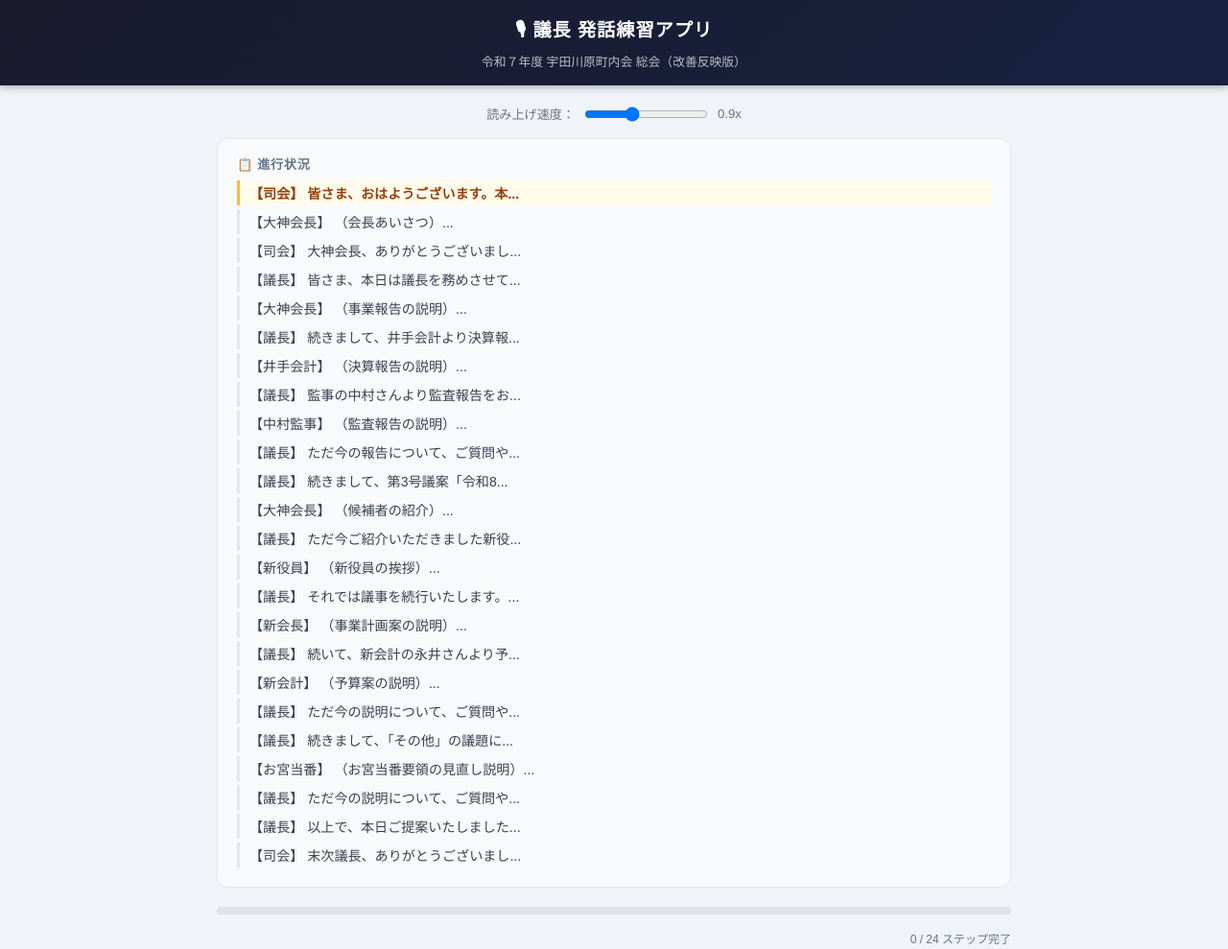
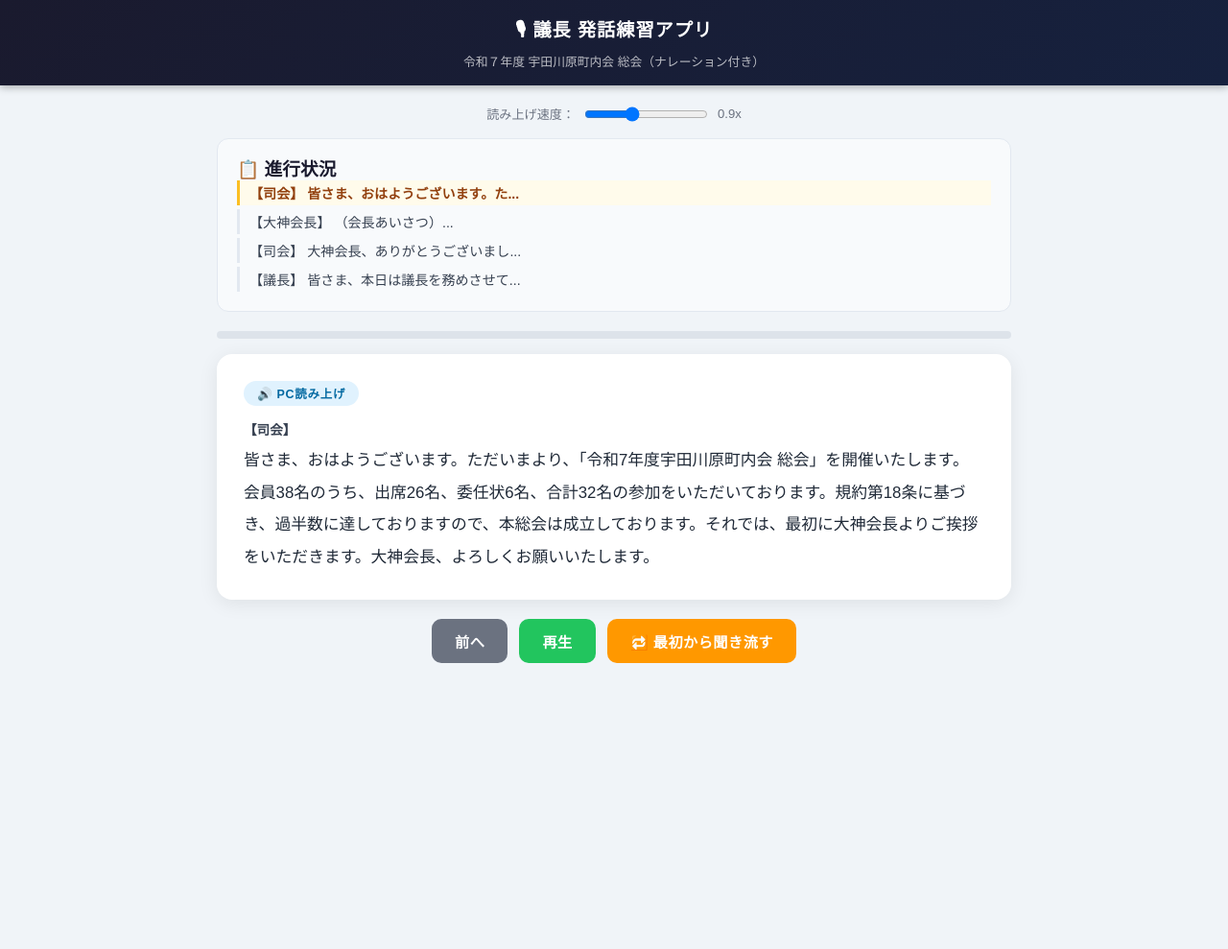
Before and after one commit to takaair/gichou-practice, a plain HTML site: page index.html in a window 1280 px wide. Shown: the top 989 px of the page at 96% size. After the commit the page ends 800 px from the top, so only its background shows below. Drawn offline with Linux system fonts and the light colour scheme.

Commit message:
Update index.html for narration feature

```diff
--- a/index.html
+++ b/index.html
@@ -3,8 +3,9 @@
 <head>
   <meta charset="UTF-8">
   <meta name="viewport" content="width=device-width, initial-scale=1.0">
-  <title>議長発話練習アプリ（令和7年度版）</title>
+  <title>議長発話練習アプリ（ナレーション付き）</title>
   <style>
+    /* デザイン設定（変更なし） */
     * { box-sizing: border-box; margin: 0; padding: 0; }
     body { font-family: 'Hiragino Sans', 'Meiryo', sans-serif; background: #f0f4f8; color: #1a1a2e; min-height: 100vh; }
     header { background: linear-gradient(135deg, #1a1a2e, #16213e); color: white; padding: 16px 24px; text-align: center; box-shadow: 0 2px 8px rgba(0,0,0,0.3); }
@@ -22,34 +23,27 @@
     .script-text { font-size: 1.05rem; line-height: 2; color: #1f2937; white-space: pre-wrap; }
     .your-turn-card { border: 3px solid #fbbf24; background: #fffbeb; }
     .your-turn-card .script-text { color: #92400e; font-weight: 600; }
-    .speaking-card { border: 3px solid #22d3ee; background: #f0fdfe; }
-    .speaking-indicator { display: none; align-items: center; gap: 8px; margin-bottom: 10px; color: #0891b2; font-size: 0.82rem; font-weight: 600; }
-    .speaking-indicator.active { display: flex; }
-    .dot { width: 8px; height: 8px; border-radius: 50%; background: #22d3ee; animation: bounce 0.6s infinite alternate; }
-    @keyframes bounce { from { transform: translateY(0); } to { transform: translateY(-6px); } }
     .controls { display: flex; gap: 12px; flex-wrap: wrap; justify-content: center; margin-bottom: 20px; }
     button { padding: 12px 24px; border-radius: 10px; border: none; font-size: 0.95rem; font-weight: 700; cursor: pointer; transition: all 0.2s; letter-spacing: 0.03em; }
-    button:disabled { opacity: 0.4; cursor: not-allowed; }
     .btn-play { background: #22c55e; color: white; }
     .btn-next { background: #3b82f6; color: white; }
     .btn-prev { background: #6b7280; color: white; }
     .btn-stop { background: #ef4444; color: white; }
-    .btn-restart { background: #8b5cf6; color: white; }
+    .btn-autoread { background: #ff9800; color: white; }
     .context-panel { background: #f8fafc; border-radius: 12px; padding: 16px 20px; margin-bottom: 20px; border: 1px solid #e2e8f0; }
-    .context-panel h3 { font-size: 0.82rem; color: #64748b; margin-bottom: 8px; letter-spacing: 0.05em; }
-    .context-list { list-style: none; }
+    .context-list { list-style: none; height: 120px; overflow-y: auto; }
     .context-list li { font-size: 0.88rem; padding: 3px 0; color: #374151; border-left: 3px solid #e2e8f0; padding-left: 10px; margin-bottom: 4px; }
     .context-list li.done { color: #9ca3af; text-decoration: line-through; }
-    .context-list li.current { border-color: #fbbf24; color: #92400e; font-weight: 700; background: #fffbeb; border-radius: 0 6px 6px 0; }
-    .completion-screen { text-align: center; padding: 48px 20px; }
+    .context-list li.current { border-color: #fbbf24; color: #92400e; font-weight: 700; background: #fffbeb; }
     .speed-wrap { display: flex; align-items: center; gap: 10px; font-size: 0.82rem; color: #6b7280; margin-bottom: 16px; justify-content: center; }
+    .autoplay-active { border: 3px solid #ff9800 !important; }
   </style>
 </head>
 <body>
 
 <header>
   <h1>🎙 議長 発話練習アプリ</h1>
-  <p>令和７年度 宇田川原町内会 総会（改善反映版）</p>
+  <p>令和７年度 宇田川原町内会 総会（ナレーション付き）</p>
 </header>
 
 <div class="container">
@@ -65,169 +59,57 @@
   </div>
 
   <div class="progress-bar-wrap"><div class="progress-bar-fill" id="progressFill"></div></div>
-  <div class="progress-label" id="progressLabel"></div>
-
   <div id="mainArea"></div>
   <div class="controls" id="controls"></div>
 </div>
 
 <script>
+// シナリオデータ
 const SCENARIO = [
-  {
-    speaker: "司会",
-    role: "pc",
-    label: "【司会】",
-    text: "皆さま、おはようございます。本日はご多用のところ、宇田川原町内会総会にご出席いただき、誠にありがとうございます。ただいまより、「令和7年度宇田川原町内会 総会」を開催いたします。\nまず、本総会の成立についてご報告いたします。会員38名のうち、出席26名、委任状6名、合計32名の参加をいただいております。規約第18条に基づき、過半数に達しておりますので、本総会は成立しております。\nそれでは、最初に大神会長よりご挨拶をいただきます。大神会長、よろしくお願いいたします。"
-  },
-  {
-    speaker: "大神会長",
-    role: "pc",
-    label: "【大神会長】",
-    text: "（会長あいさつ）"
-  },
-  {
-    speaker: "司会",
-    role: "pc",
-    label: "【司会】",
-    text: "大神会長、ありがとうございました。続きまして、祝電をご紹介いたします。時間の都合上、お名前のみのご紹介とさせていただきます。\n福岡県議会議員 塩生さま、福岡市議会議員 諸隈さま。\n以上2名の方より、お祝いのメッセージを頂戴しております。内容は後方に掲示しておりますので、どうぞご覧ください。\nそれでは、議事に入ります。まず、本日の議長を選出いたします。どなたか立候補、またはご推薦はございますでしょうか？\n……特にないようですので、事務局より末次さんを推薦いたします。ご承認いただける方は、拍手をお願いします。"
-  },
-  {
-    speaker: "議長（あなた）",
-    role: "you",
-    label: "【議長】",
-    text: "皆さま、本日は議長を務めさせていただきます。末次でございます。議事を円滑に進めるため、どうぞご協力をお願いいたします。\n書記は木下副会長、議事録署名人は大神伸雄さん、中村茂人さんにお願いしております。\nそれでは議事に入ります。第1号議案「令和7年度事業報告」、第2号議案「令和7年度決算報告」は関連しておりますので、一括して説明を受けたいと思います。まずは大神会長より事業報告をお願いします。"
-  },
-  {
-    speaker: "大神会長",
-    role: "pc",
-    label: "【大神会長】",
-    text: "（事業報告の説明）"
-  },
-  {
-    speaker: "議長（あなた）",
-    role: "you",
-    label: "【議長】",
-    text: "続きまして、井手会計より決算報告をお願いします。"
-  },
-  {
-    speaker: "井手会計",
-    role: "pc",
-    label: "【井手会計】",
-    text: "（決算報告の説明）"
-  },
-  {
-    speaker: "議長（あなた）",
-    role: "you",
-    label: "【議長】",
-    text: "監事の中村さんより監査報告をお願いします。"
-  },
-  {
-    speaker: "中村監事",
-    role: "pc",
-    label: "【中村監事】",
-    text: "（監査報告の説明）"
-  },
-  {
-    speaker: "議長（あなた）",
-    role: "you",
-    label: "【議長】",
-    text: "ただ今の報告について、ご質問やご意見はございますか？\n……特にないようですので、第1号・第2号議案を原案どおり承認したいと思います。承認いただける方は、拍手をお願いします。\nありがとうございます。拍手多数につき、承認されました。"
-  },
-  {
-    speaker: "議長（あなた）",
-    role: "you",
-    label: "【議長】",
-    text: "続きまして、第3号議案「令和8年度新役員（案）」です。大神会長より候補者の紹介をお願いします。"
-  },
-  {
-    speaker: "大神会長",
-    role: "pc",
-    label: "【大神会長】",
-    text: "（候補者の紹介）"
-  },
-  {
-    speaker: "議長（あなた）",
-    role: "you",
-    label: "【議長】",
-    text: "ただ今ご紹介いただきました新役員案について、承認いただける方は拍手をお願いします。\nありがとうございます。承認されました。新役員の皆さま、簡単にご挨拶をお願いします。"
-  },
-  {
-    speaker: "新役員",
-    role: "pc",
-    label: "【新役員】",
-    text: "（新役員の挨拶）"
-  },
-  {
-    speaker: "議長（あなた）",
-    role: "you",
-    label: "【議長】",
-    text: "それでは議事を続行いたします。第4号議案「令和8年度事業計画案」、第5号議案「令和8年度予算案」は関連しておりますので、一括して説明を受けたいと思います。まずは、新しく就任されました大神会長より、事業計画案の説明をお願いします。"
-  },
-  {
-    speaker: "大神会長（新）",
-    role: "pc",
-    label: "【新会長】",
-    text: "（事業計画案の説明）"
-  },
-  {
-    speaker: "議長（あなた）",
-    role: "you",
-    label: "【議長】",
-    text: "続いて、新会計の永井さんより予算案の説明をお願いします。"
-  },
-  {
-    speaker: "永井会計（新）",
-    role: "pc",
-    label: "【新会計】",
-    text: "（予算案の説明）"
-  },
-  {
-    speaker: "議長（あなた）",
-    role: "you",
-    label: "【議長】",
-    text: "ただ今の説明について、ご質問やご意見はございますか？\n……特にないようでしたら、第4号・第5号議案を原案どおり承認したいと思います。承認いただける方は、拍手をお願いします。\nありがとうございます。両議案とも承認されました。"
-  },
-  {
-    speaker: "議長（あなた）",
-    role: "you",
-    label: "【議長】",
-    text: "続きまして、「その他」の議題に入ります。本日は、「お宮当番要領の一部見直し」について協議いたします。お宮当番さん、説明をお願いします。"
-  },
-  {
-    speaker: "お宮当番",
-    role: "pc",
-    label: "【お宮当番】",
-    text: "（お宮当番要領の見直し説明）"
-  },
-  {
-    speaker: "議長（あなた）",
-    role: "you",
-    label: "【議長】",
-    text: "ただ今の説明について、ご質問やご意見はございますか？\n……特にないようでしたら、説明のとおり承認いただける方は、拍手をお願いします。\nありがとうございます。見直し案は承認されました。次回の当番より適用いたします。"
-  },
-  {
-    speaker: "議長（あなた）",
-    role: "you",
-    label: "【議長】",
-    text: "以上で、本日ご提案いたしました議案の審議はすべて終了しました。最後に、町内会運営全般について、ご意見やご要望はございますでしょうか？\n……特にないようですので、これにて議長を退任させていただきます。ご協力ありがとうございました。"
-  },
-  {
-    speaker: "司会",
-    role: "pc",
-    label: "【司会】",
-    text: "末次議長、ありがとうございました。皆さまのおかげで、本日の総会を無事終えることができました。これをもちまして、総会を終了いたします。\nこのあと、意見交換会を行いますので、お時間のある方はぜひご参加ください。お帰りの際は「お弁当」と「お茶」をお持ち帰りください。また、プロ野球の入場無料引換チケットが若干ございますので、ご希望の方は役員席までお越しください。本日はありがとうございました。"
-  }
+  { speaker: "司会", role: "pc", label: "【司会】", text: "皆さま、おはようございます。ただいまより、「令和7年度宇田川原町内会 総会」を開催いたします。会員38名のうち、出席26名、委任状6名、合計32名の参加をいただいております。規約第18条に基づき、過半数に達しておりますので、本総会は成立しております。それでは、最初に大神会長よりご挨拶をいただきます。大神会長、よろしくお願いいたします。" },
+  { speaker: "大神会長", role: "pc", label: "【大神会長】", text: "（会長あいさつ）" },
+  { speaker: "司会", role: "pc", label: "【司会】", text: "大神会長、ありがとうございました。続きまして、祝電をご紹介いたします。福岡県議会議員 塩生さま、福岡市議会議員 諸隈さま。以上2名の方より、お祝いのメッセージを頂戴しております。それでは、議事に入ります。まず、本日の議長を選出いたします。どなたか立候補、またはご推薦はございますでしょうか？……特にないようですので、事務局より末次さんを推薦いたします。ご承認いただける方は、拍手をお願いします。" },
+  { speaker: "議長（あなた）", role: "you", label: "【議長】", text: "皆さま、本日は議長を務めさせていただきます。末次でございます。書記は木下副会長、議事録署名人は大神伸雄さん、中村茂人さんにお願いしております。それでは議事に入ります。第1号議案「令和7年度事業報告」、第2号議案「令和7年度決算報告」は関連しておりますので、一括して説明を受けたいと思います。まずは大神会長より事業報告をお願いします。" },
+  { speaker: "大神会長", role: "pc", label: "【大神会長】", text: "（事業報告の説明）" },
+  { speaker: "議長（あなた）", role: "you", label: "【議長】", text: "続きまして、井手会計より決算報告をお願いします。" },
+  { speaker: "井手会計", role: "pc", label: "【井手会計】", text: "（決算報告の説明）" },
+  { speaker: "議長（あなた）", role: "you", label: "【議長】", text: "監事の中村さんより監査報告をお願いします。" },
+  { speaker: "中村監事", role: "pc", label: "【中村監事】", text: "（監査報告の説明）" },
+  { speaker: "議長（あなた）", role: "you", label: "【議長】", text: "ただ今の報告について、ご質問やご意見はございますか？……特にないようですので、第1号・第2号議案を原案どおり承認したいと思います。承認いただける方は、拍手をお願いします。ありがとうございます。承認されました。" },
+  { speaker: "議長（あなた）", role: "you", label: "【議長】", text: "続きまして、第3号議案「令和8年度新役員（案）」です。大神会長より候補者の紹介をお願いします。" },
+  { speaker: "大神会長", role: "pc", label: "【大神会長】", text: "（候補者の紹介）" },
+  { speaker: "議長（あなた）", role: "you", label: "【議長】", text: "ただ今ご紹介いただきました新役員案について、承認いただける方は拍手をお願いします。ありがとうございます。承認されました。新役員の皆さま、簡単にご挨拶をお願いします。" },
+  { speaker: "新役員", role: "pc", label: "【新役員】", text: "（新役員の挨拶）" },
+  { speaker: "議長（あなた）", role: "you", label: "【議長】", text: "それでは議事を続行いたします。第4号議案「令和8年度事業計画案」、第5号議案「令和8年度予算案」は関連しておりますので、一括して説明を受けたいと思います。まずは、新しく就任されました大神会長より、事業計画案の説明をお願いします。" },
+  { speaker: "大神会長（新）", role: "pc", label: "【新会長】", text: "（事業計画案の説明）" },
+  { speaker: "議長（あなた）", role: "you", label: "【議長】", text: "続いて、新会計の永井さんより予算案の説明をお願いします。" },
+  { speaker: "永井会計（新）", role: "pc", label: "【新会計】", text: "（予算案の説明）" },
+  { speaker: "議長（あなた）", role: "you", label: "【議長】", text: "ただ今の説明について、ご質問やご意見はございますか？……特にないようでしたら、第4号・第5号議案を原案どおり承認したいと思います。承認いただける方は、拍手をお願いします。ありがとうございます。承認されました。" },
+  { speaker: "議長（あなた）", role: "you", label: "【議長】", text: "続きまして、「その他」の議題に入ります。お宮当番さん、説明をお願いします。" },
+  { speaker: "お宮当番", role: "pc", label: "【お宮当番】", text: "（お宮当番要領の見直し説明）" },
+  { speaker: "議長（あなた）", role: "you", label: "【議長】", text: "ただ今の説明について、ご質問はございますか？……ないようでしたら、承認いただける方は拍手をお願いします。ありがとうございます。見直し案は承認されました。" },
+  { speaker: "議長（あなた）", role: "you", label: "【議長】", text: "以上で、審議はすべて終了しました。最後に、ご意見はございますでしょうか？……ないようですので、議長を退任させていただきます。ご協力ありがとうございました。" },
+  { speaker: "司会", role: "pc", label: "【司会】", text: "末次議長、ありがとうございました。これをもちまして、総会を終了いたします。お帰りの際は「お弁当」と「お茶」をお持ち帰りください。本日はありがとうございました。" }
 ];
 
-// ─── 以降、制御ロジック（変更なし） ───
 let current = 0;
-let speaking = false;
 let speed = 0.9;
+let isAutoplay = false;
 
+// 音声再生：ト書きをナレーションに変換する処理を追加
 function speak(text, onEnd) {
   speechSynthesis.cancel();
-  const clean = text.replace(/（[^）]*）/g, '').replace(/\n+/g, '。');
-  const utterance = new SpeechSynthesisUtterance(clean);
+
+  let targetText = text;
+
+  // ( ) の中身を抽出
+  const match = text.match(/（([^）]*)）/);
+  if (match) {
+    // 括弧の中身がある場合、「（内容）が行われます」というナレーションに変換
+    targetText = match[1] + "が行われます。";
+  }
+
+  const utterance = new SpeechSynthesisUtterance(targetText);
   utterance.lang = 'ja-JP';
   utterance.rate = speed;
   utterance.onend = onEnd;
@@ -238,7 +120,6 @@ function render() {
   const total = SCENARIO.length;
   const pct = Math.round((current / total) * 100);
   document.getElementById('progressFill').style.width = pct + '%';
-  document.getElementById('progressLabel').textContent = `${current} / ${total} ステップ完了`;
 
   const ul = document.getElementById('contextList');
   ul.innerHTML = '';
@@ -252,36 +133,54 @@ function render() {
 
   const area = document.getElementById('mainArea');
   if (current >= total) {
-    area.innerHTML = '<div class="card completion-screen"><h2>🎉 練習完了！</h2><button class="btn-restart" onclick="location.reload()">最初から</button></div>';
+    isAutoplay = false;
+    area.innerHTML = `<div class="card" style="text-align:center"><h2>練習完了</h2><button class="btn-autoread" onclick="location.reload()">最初から</button></div>`;
     return;
   }
 
   const s = SCENARIO[current];
   const isYou = s.role === 'you';
+
   area.innerHTML = `
-    <div class="card ${isYou ? 'your-turn-card' : ''}">
-      <div class="speaker-badge ${isYou ? 'badge-you' : 'badge-pc'}">${isYou ? '🎤 あなたの番' : '🔊 PC読み上げ'}</div>
+    <div class="card ${isYou ? 'your-turn-card' : ''} ${isAutoplay ? 'autoplay-active' : ''}">
+      <div class="speaker-badge ${isYou ? 'badge-you' : 'badge-pc'}">
+        ${isAutoplay ? '▶ 自動進行中' : (isYou ? '🎤 あなたの番' : '🔊 PC読み上げ')}
+      </div>
       <div class="speaker-label">${s.label}</div>
-      <div class="script-text">${s.text.replace(/\n/g, '<br>')}</div>
+      <div class="script-text">${s.text}</div>
     </div>`;
 
   const ctrl = document.getElementById('controls');
-  ctrl.innerHTML = `<button class="btn-prev" onclick="current > 0 && current--; render()">前へ</button>`;
-  if (isYou) {
-    ctrl.innerHTML += `<button class="btn-next" onclick="current++; render()">次へ</button>`;
+  if (isAutoplay) {
+    ctrl.innerHTML = `<button class="btn-stop" onclick="stopAutoplay()">⏹ 停止</button>`;
   } else {
-    ctrl.innerHTML += `<button class="btn-play" onclick="startReading()">再生</button>`;
+    let html = `<button class="btn-prev" onclick="current > 0 && current--; render()">前へ</button>`;
+    if (isYou) html += `<button class="btn-next" onclick="current++; render()">次へ</button>`;
+    else html += `<button class="btn-play" onclick="startSingleReading()">再生</button>`;
+    html += `<button class="btn-autoread" onclick="startAutoplay()">🔁 最初から聞き流す</button>`;
+    ctrl.innerHTML = html;
   }
 }
 
-function startReading() {
-  speaking = true;
+function startSingleReading() {
+  speak(SCENARIO[current].text, () => { current++; render(); });
+}
+
+function startAutoplay() {
+  isAutoplay = true; current = 0; render(); runAutoplayLoop();
+}
+
+function runAutoplayLoop() {
+  if (!isAutoplay || current >= SCENARIO.length) { isAutoplay = false; render(); return; }
   speak(SCENARIO[current].text, () => {
-    speaking = false;
-    current++;
-    render();
+    if (isAutoplay) {
+      current++; render();
+      setTimeout(runAutoplayLoop, 1500); // セリフの間の待ち時間
+    }
   });
 }
+
+function stopAutoplay() { speechSynthesis.cancel(); isAutoplay = false; render(); }
 
 document.getElementById('speedRange').addEventListener('input', function() {
   speed = parseFloat(this.value);
```
